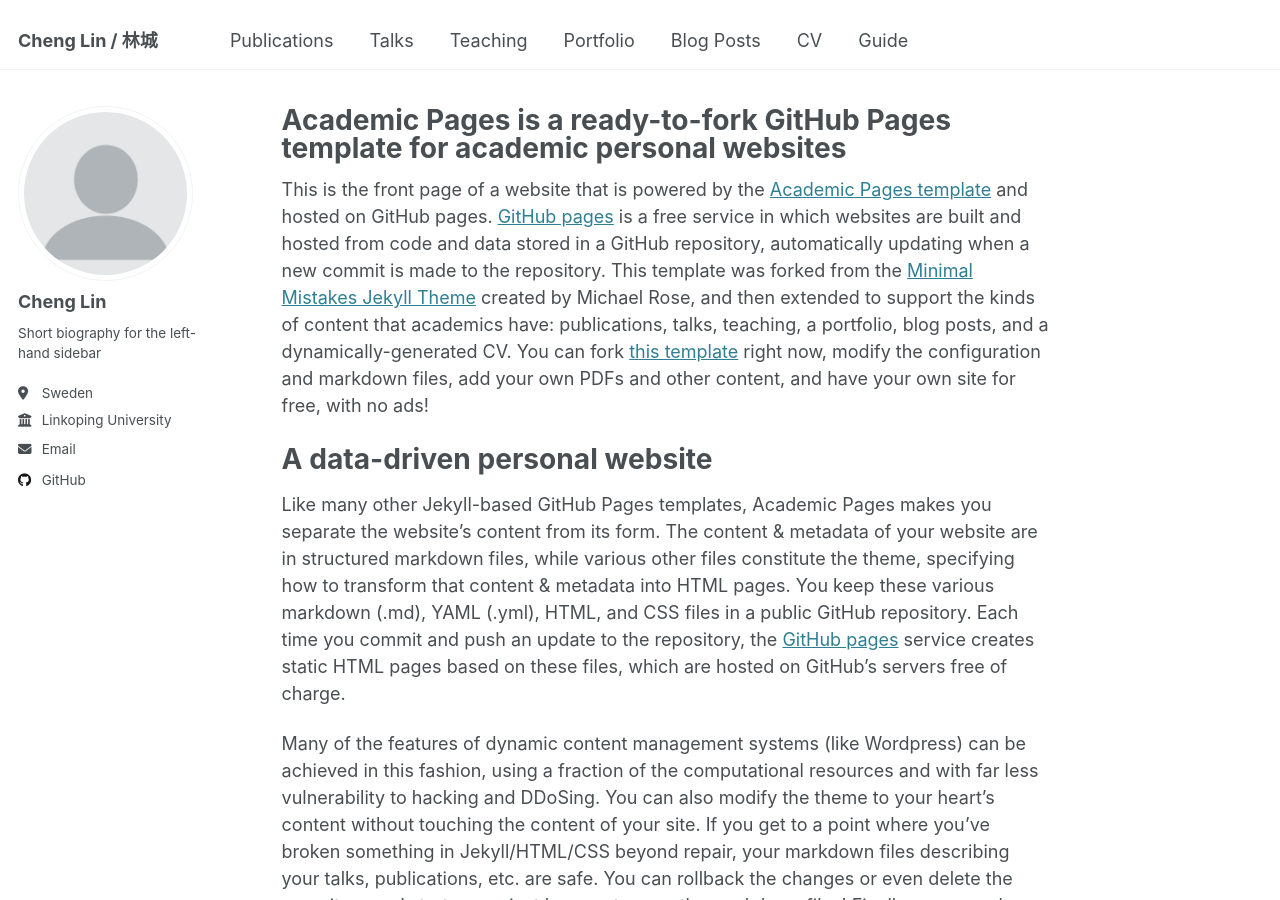
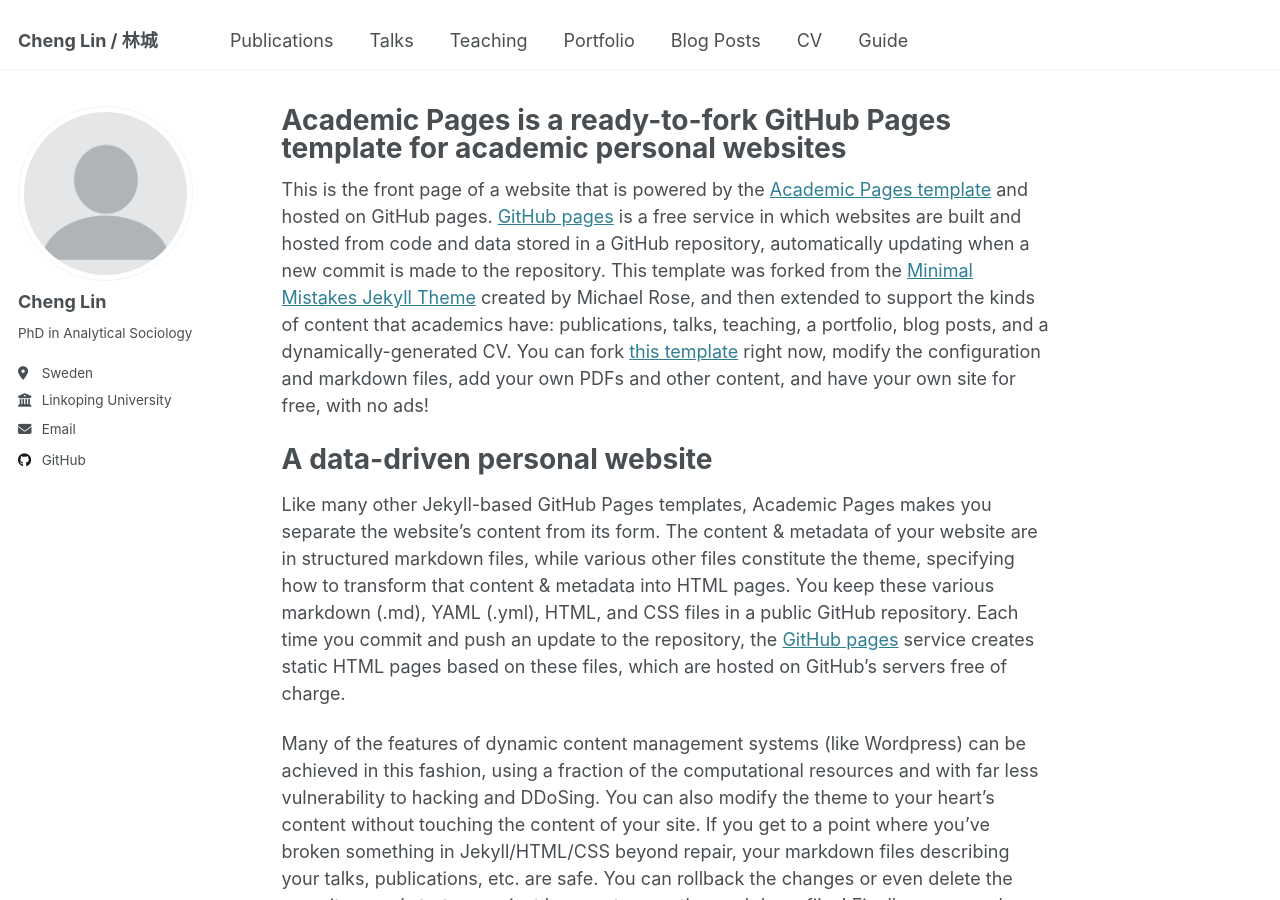
Before and after one commit to cheli79/cheli79.github.io, a Jekyll site: the page built from _pages/about.md, in a window 1280 px wide and 900 px high. Built offline with Jekyll 4.4.1, drawn with Linux system fonts in a browser that asks for light colours.

Commit message:
Update _config.yml

```diff
--- a/_config.yml
+++ b/_config.yml
@@ -25,7 +25,7 @@ author:
   avatar           : "profile.png"
   name             : "Cheng Lin"
   pronouns         : # example: "she/her"
-  bio              : "Short biography for the left-hand sidebar"
+  bio              : "PhD in Analytical Sociology"
   location         : "Sweden"
   employer         : "Linkoping University"
   uri              : # URL
```
